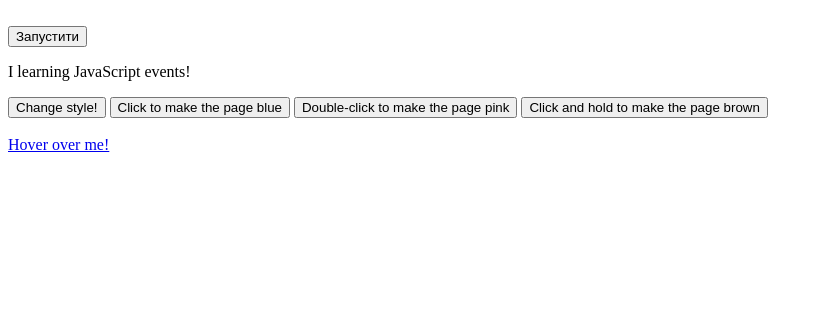
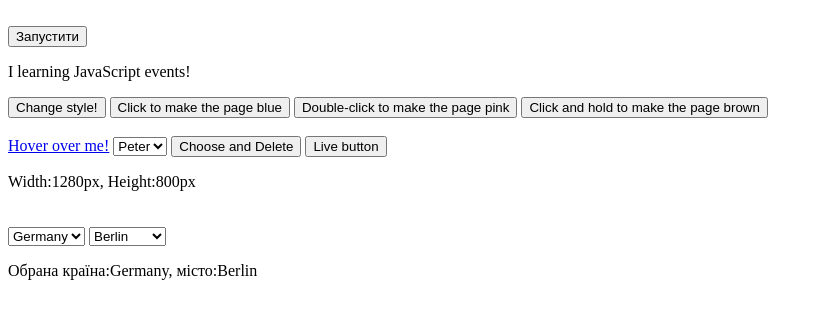
Before and after one commit to alenamaliushchenko/HOMEWORK7, a plain HTML site: page index.html in a window 1280 px wide. Shown: the whole page, without its empty margins (0-823 px from the left). Drawn offline with Linux system fonts and the light colour scheme.

Commit message:
added last tasks

```diff
--- a/index.html
+++ b/index.html
@@ -14,9 +14,35 @@
     <button onclick="makeBlue()">Click to make the page blue</button>
     <button onclick="makePink()">Double-click to make the page pink</button>
     <button onclick="makeBrown()" onmouseup="makeWhite()">Click and hold to make the page brown</button>
-
     <br></br>
     <a href="#" onmouseover="makeYellow()" onmouseout="makeWhite()">Hover over me!</a>
+
+    <select id="nameList">
+        <option>Peter</option>
+        <option>Alise</option>
+        <option>John</option>
+        <option>Alex</option>
+        <option>Iren</option>
+    </select>
+    <button onclick="removeSelected()" >Choose and Delete</button>
+
+    <button id="myButton">Live button</button>
+    <p id="message"></p>
+
+    <div id="sizeInfo"></div>
+    <br>
+    <br>
+
+    <select name="country" id="country">
+        <option value="ger">Germany</option>
+        <option value="usa">USA</option>
+        <option value="ukr">Ukraine</option>
+    </select>
+
+    <select name="cities" id="cities"></select>
+    <p id="selection"></p>
+
+
    <script src="./script.js"></script>
 </body>
 </html>
--- a/script.js
+++ b/script.js
@@ -73,5 +73,89 @@ function makeYellow(){
 
 
 
-4. Реалізуйте програму, яка по натисканню на кнопку видалятиме обраний
- елемент випадаючого списку. Можуть видалятися всі елементи в будь-якому порядку.
+// 4. Реалізуйте програму, яка по натисканню на кнопку видалятиме обраний
+//  елемент випадаючого списку. Можуть видалятися всі елементи в будь-якому порядку.
+
+ function removeSelected(){
+  const select = document.getElementById('nameList');
+  const selectedIndex = select.selectedIndex;
+
+  if(selectedIndex !== -1){
+    select.remove(selectedIndex);
+  } else {
+    alert('Будь ласка, виберіть ім’я для видалення.');
+  }
+ }
+
+
+//  5. Реалізуйте програму, яка по натисканню на кнопку виводитиме повідомлення
+// "I was pressed!", при наведенні на кнопку виводитиме повідомлення "Mouse on me!",
+// а при відведенні курсора миші виводитиме повідомлення "Mouse is not on me!".
+const button = document.getElementById('myButton');
+const message = document.getElementById('message');
+
+button.addEventListener('click', function(){
+    message.textContent = 'I was pressed!';
+});
+button.addEventListener('mouseover', function(){
+    message.textContent = 'Mouse on me!';
+});
+button.addEventListener('mouseout', function(){
+    message.textContent = 'Mouse is not on me!';
+});
+
+
+// 6. Реалізуйте програму, яка відслідковуватиме зміну розміру (ширини і висоти)
+// вікна браузера і виводитиме на поточну сторінку при її розтязі/стисканні відповідні
+// значення.
+
+
+const sizeInfo = document.getElementById('sizeInfo');
+
+function updateSize(){
+    const width = window.innerWidth;
+    const height = window.innerHeight;
+    sizeInfo.textContent = `Width:${width}px, Height:${height}px`;
+}
+updateSize();
+window.addEventListener('resize', updateSize);
+
+
+// 7*. На сторінці потрібно реалізувати 2 випадаючих списки.
+// У першому містяться назви країн, у другому – назви міст.
+// Реалізувати роботу таким чином, щоб коли вибирається з лівого випадаючого
+// списку певна країна - в правому випадаючому  списку з'являлися міста цієї країни.
+// Список міст формується динамічно, через JavaScript.
+// Також потрібно нижче вивести назву обраної країни і місто.
+
+const country = document.getElementById('country');
+const cities = document.getElementById('cities');
+const selection = document.getElementById('selection');
+
+const citiesByCountry = {
+    ger: ['Berlin', 'Hamburg', 'Munich', 'Frankfurt'],
+    usa: ['New York', 'Los Angeles', 'Chicago', 'Houston'],
+    uk: ['Kyiv', 'Lviv', 'Odesa', 'Kharkiv']
+};
+function updateCities(){
+    const selectedCountry = country.value;
+    const selectedCities = citiesByCountry[selectedCountry];
+
+    cities.innerHTML = "";
+    selectedCities.forEach(city => {
+        const option = document.createElement('option');
+        option.textContent = city;
+        cities.appendChild(option);
+    });
+    updateSelection();
+}
+
+function updateSelection(){
+    const selectedCountryName = country.options[country.selectedIndex].text;
+    const selectedCityName = cities.options[cities.selectedIndex]?.text || '-';
+    selection.textContent = `Обрана країна:${selectedCountryName}, місто:${selectedCityName}`;
+}
+updateCities();
+
+country.addEventListener('change', updateCities);
+cities.addEventListener('change', updateSelection);
```
